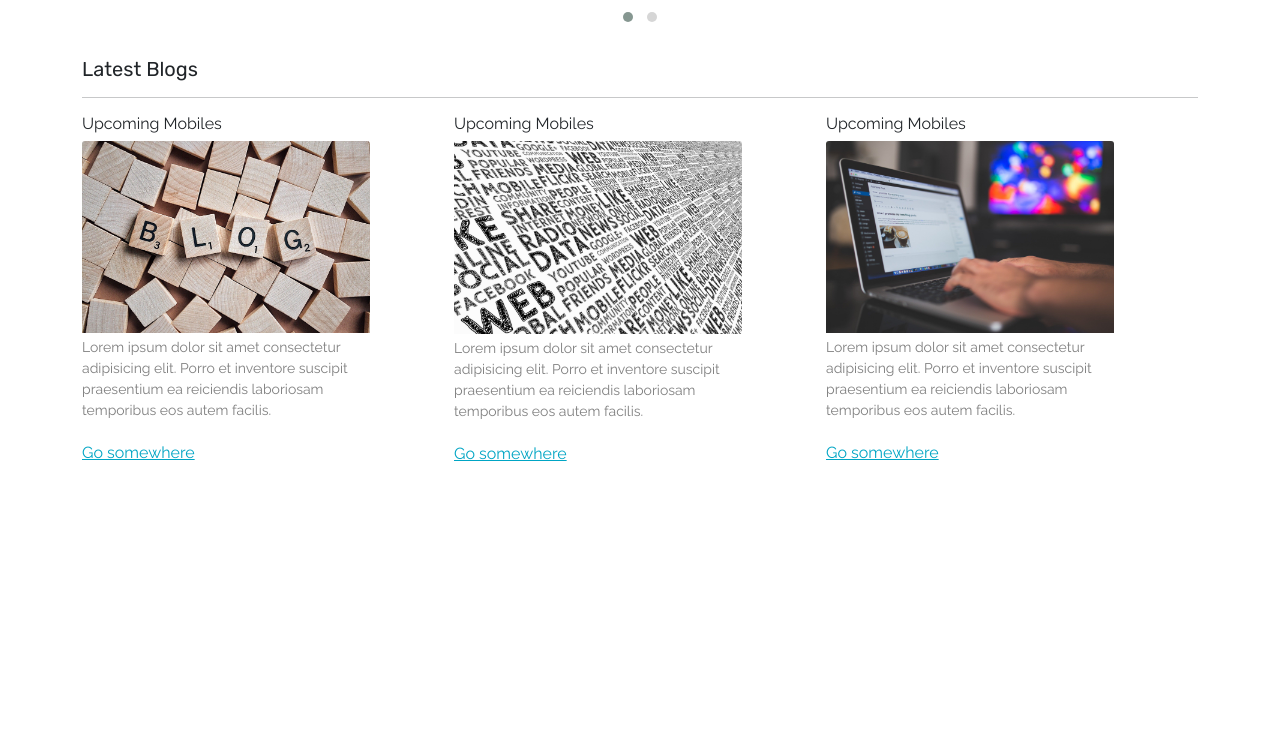
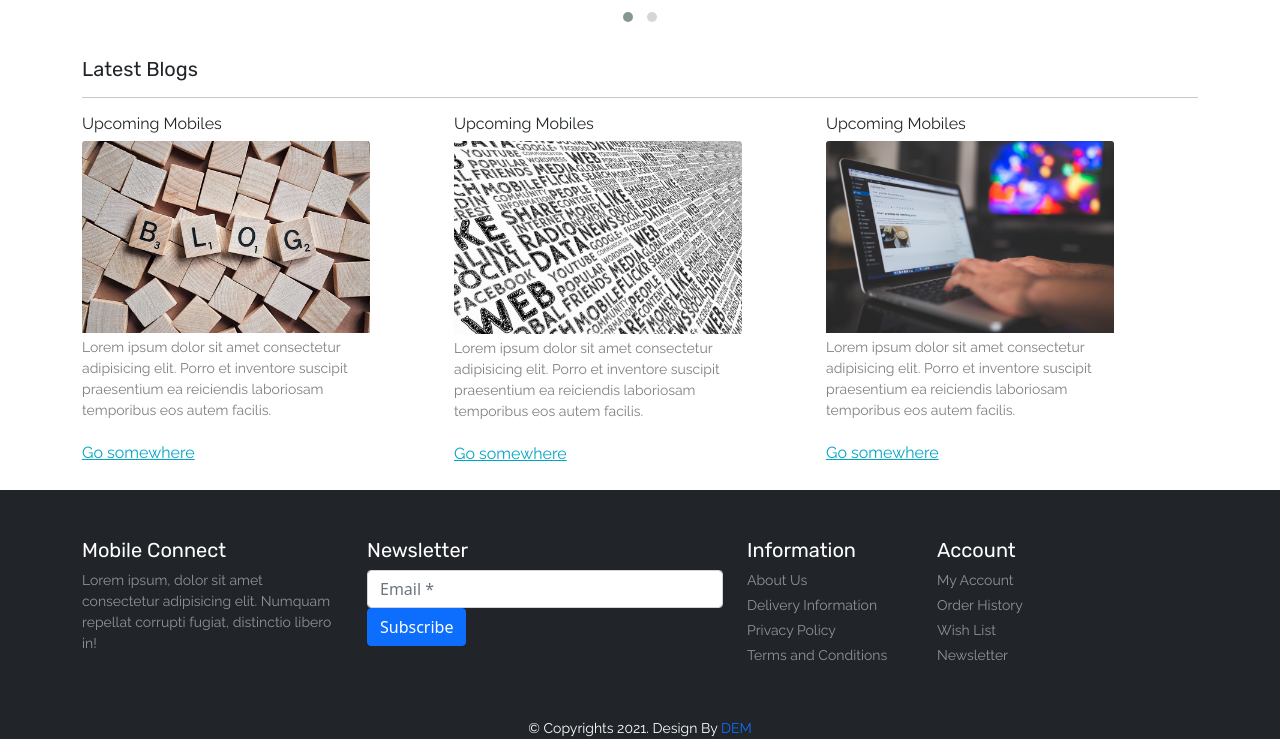
Before and after one commit to danielemiller/MobileConnect_Ecommerce, a website: page index.html in a window 1280 px wide. Shown: the part 2514-3269 px from the top of the page. Before the commit the page ends 3004 px from the top, so only its background shows below. Drawn offline with nearby package versions, Linux system fonts and the light colour scheme; a web font is replaced by a local one.

Commit message:
Create and style footer

```diff
--- a/index.html
+++ b/index.html
@@ -580,9 +580,49 @@
     <!-- stop #main-site -->
 
     <!-- start #footer -->
-    <footer>
+    <footer id="footer" class="bg-dark text-white py-5">
+      <div class="container">
+        <div class="row">
+          <div class="col-lg-3 col-12">
+            <h4 class="font-rubik font-size-20">Mobile Connect</h4>
+            <p class="font-size-14 font-rale text-white-50">Lorem ipsum, dolor sit amet consectetur adipisicing elit. Numquam repellat corrupti fugiat, distinctio libero in!</p>
+          </div>
+          <div class="col-lg-4 col-12">
+            <h4 class="font-rubik font-size-20">Newsletter</h4>
+            <form class="form-row">
+              <div class="col">
+                <input type="text" class="form-control" placeholder="Email *">
+              </div>
+              <div class="col">
+                <button type="submit" class="btn btn-primary mb-2">Subscribe</button>
+              </div>
+            </form>
+          </div>
+          <div class="col-lg-2 col-12">
+            <h4 class="font-rubik font-size-20">Information</h4>
+            <div class="d-flex flex-column flex-wrap">
+              <a href="*" class="font-rale font-size-14 text-white-50 pb-1" style="text-decoration: none;">About Us</a>
+              <a href="*" class="font-rale font-size-14 text-white-50 pb-1" style="text-decoration: none;">Delivery Information</a>
+              <a href="*" class="font-rale font-size-14 text-white-50 pb-1" style="text-decoration: none;">Privacy Policy</a>
+              <a href="*" class="font-rale font-size-14 text-white-50 pb-1" style="text-decoration: none;">Terms and Conditions</a>
+            </div>
+          </div>
+          <div class="col-lg-2 col-12">
+            <h4 class="font-rubik font-size-20">Account</h4>
+            <div class="d-flex flex-column flex-wrap">
+              <a href="*" class="font-rale font-size-14 text-white-50 pb-1" style="text-decoration: none;">My Account</a>
+              <a href="*" class="font-rale font-size-14 text-white-50 pb-1" style="text-decoration: none;">Order History</a>
+              <a href="*" class="font-rale font-size-14 text-white-50 pb-1" style="text-decoration: none;">Wish List</a>
+              <a href="*" class="font-rale font-size-14 text-white-50 pb-1" style="text-decoration: none;">Newsletter</a>
+            </div>
+          </div>
+        </div>
+      </div>
 
     </footer>
+    <div class="copyright text-center bg-dark text-white">
+      <p class="font-rale font-size-14">&copy; Copyrights 2021. Design By <a href="#" style="text-decoration: none;">DEM</a></p>
+    </div>
     <!-- stop #footer -->
 
   <script src="https://code.jquery.com/jquery-3.4.1.slim.min.js" integrity="sha384-J6qa4849blE2+poT4WnyKhv5vZF5SrPo0iEjwBvKU7imGFAV0wwj1yYfoRSJoZ+n" crossorigin="anonymous"></script>
```
